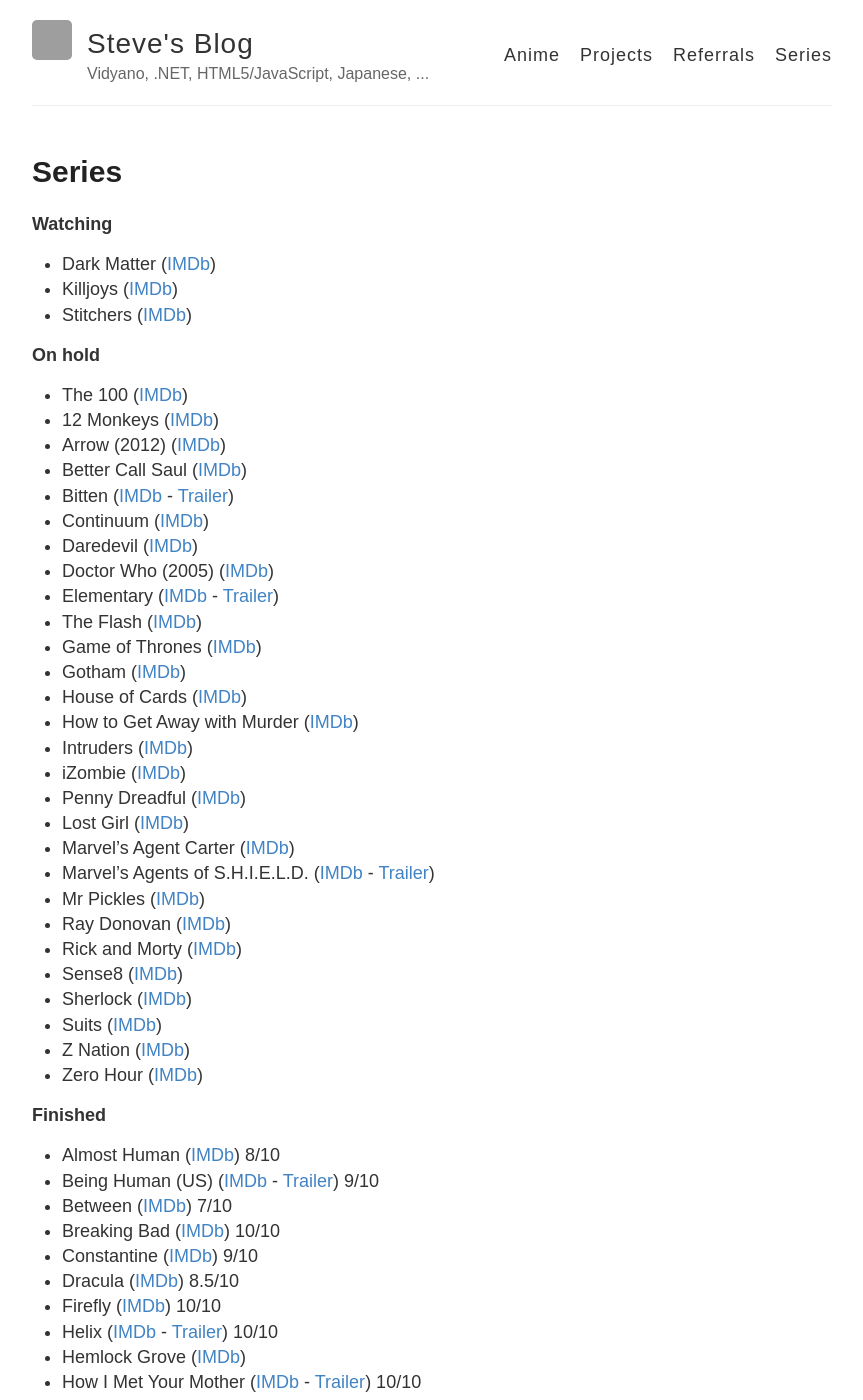
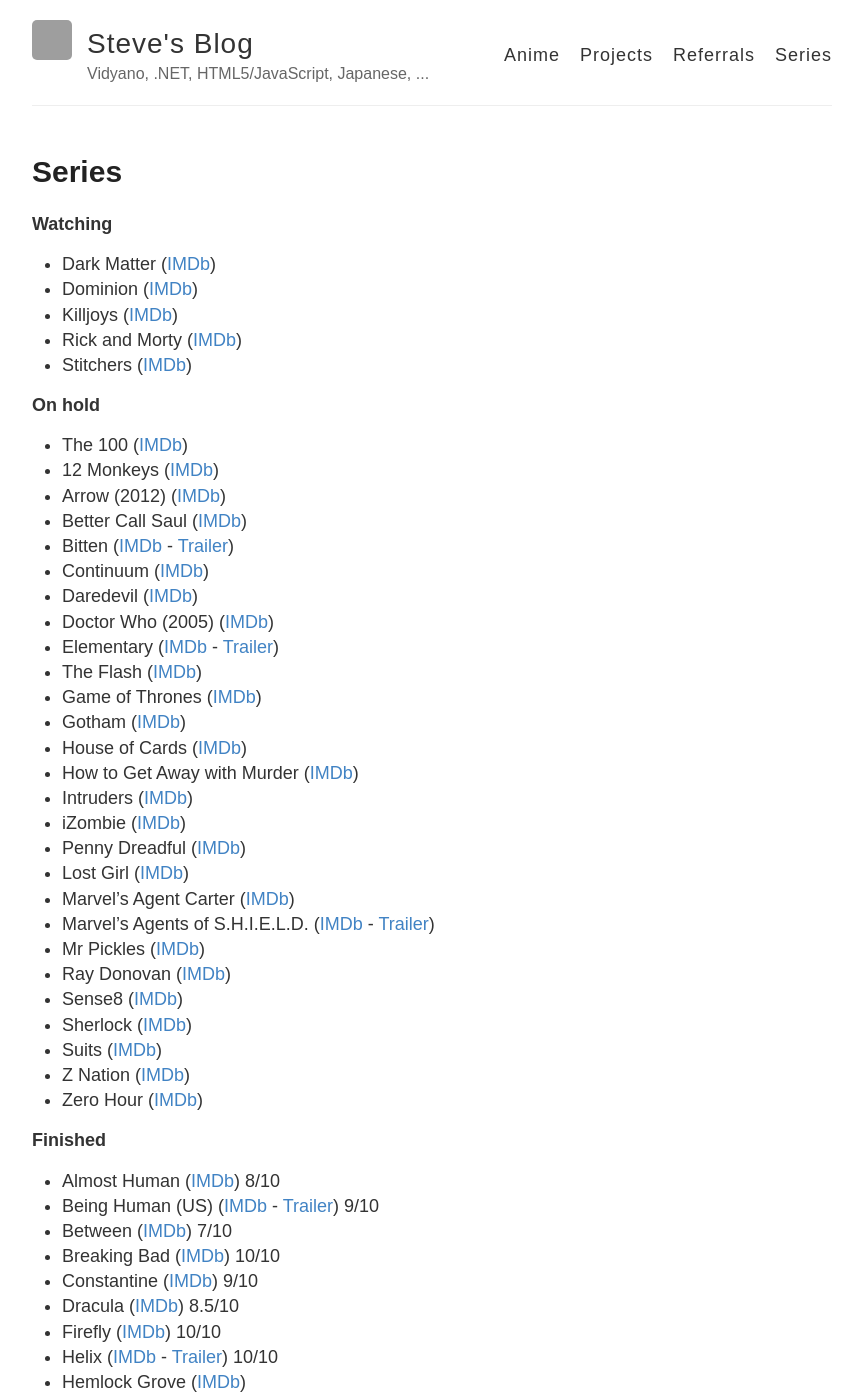
Before and after one commit to stevehansen/stevehansen.github.io, a Jekyll site: the page built from series.md, in a window 1280 px wide and 1400 px high. Shown: the whole window, without its empty margins (208-1071 px from the left). Built offline with Jekyll 4.4.1, drawn with Linux system fonts in a browser that asks for light colours; comment, search, counter and statistics services are not loaded; grey boxes are pictures that could not be loaded.

Commit message:
Added Dominion, re-watching Rick and Morty

```diff
--- a/series.md
+++ b/series.md
@@ -9,7 +9,9 @@
 **Watching**
 
 * Dark Matter ([IMDb](http://www.imdb.com/title/tt4159076))
+* Dominion ([IMDb](http://www.imdb.com/title/tt3079768))
 * Killjoys ([IMDb](http://www.imdb.com/title/tt3952222/))
+* Rick and Morty ([IMDb](http://www.imdb.com/title/tt2861424/))
 * Stitchers ([IMDb](http://www.imdb.com/title/tt3868848))
 
 
```
Also changed, not shown: other parts of series.md (+0 -1 lines).
